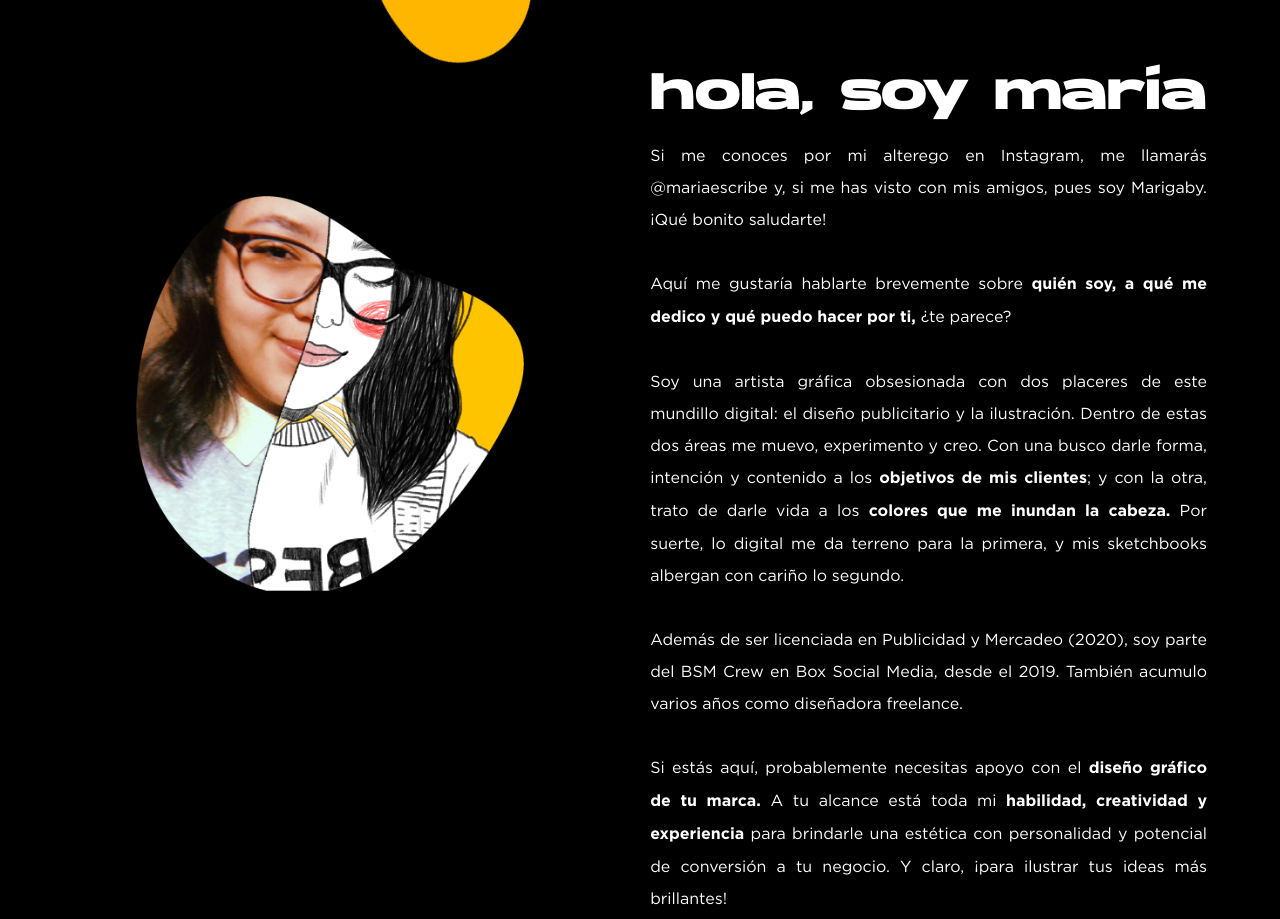
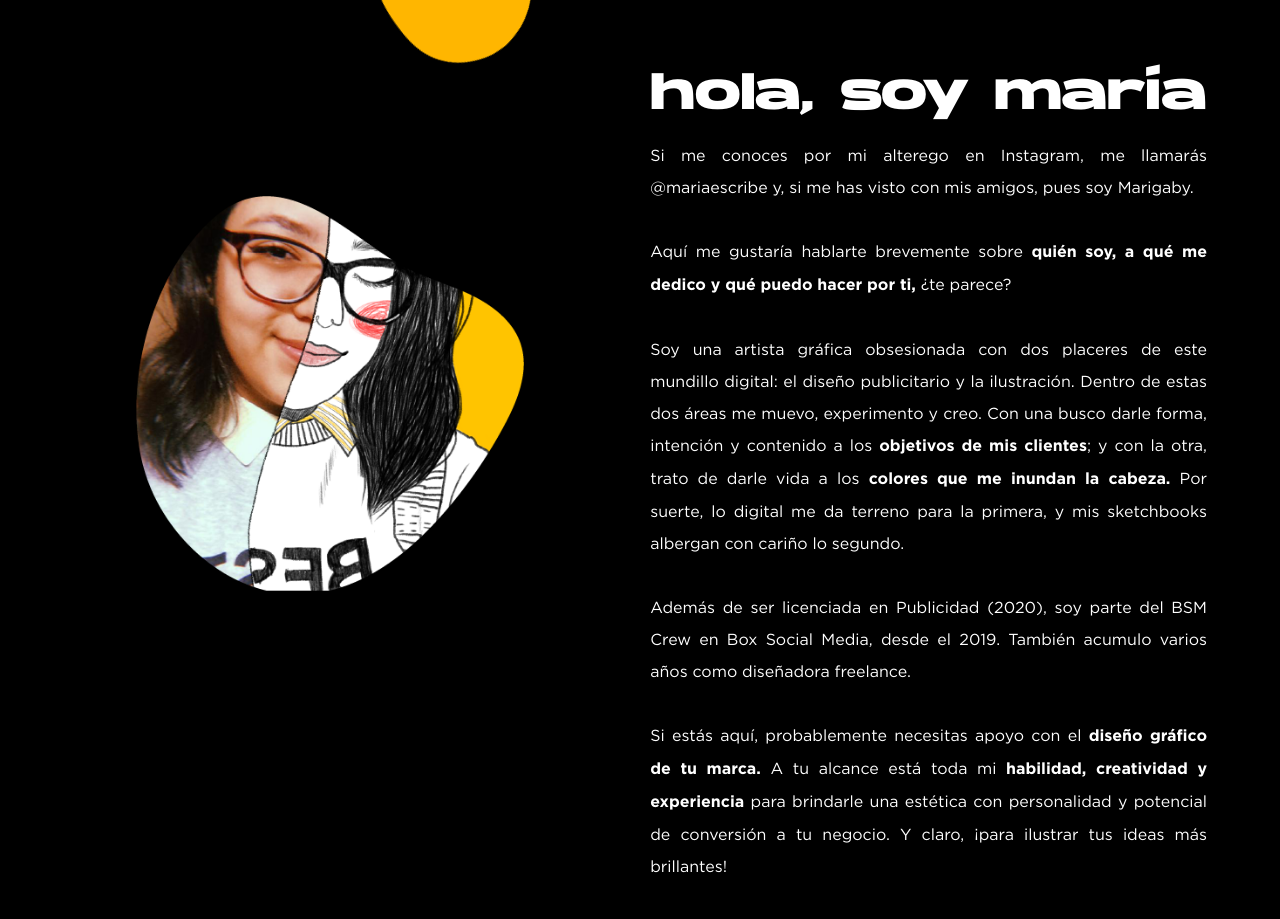
Before and after one commit to ovirex/website-maria, a website: page views/about.html in a window 1280 px wide. Shown: the part 740-1659 px from the top of the page. Drawn offline with Linux system fonts and the light colour scheme.

Commit message:
Modifica texto 'sobre mi'

```diff
--- a/views/about.html
+++ b/views/about.html
@@ -104,8 +104,7 @@
                             <p>
                                 Si me conoces por mi alterego en Instagram, me
                                 llamarás @mariaescribe y, si me has visto con
-                                mis amigos, pues soy Marigaby. ¡Qué bonito
-                                saludarte!
+                                mis amigos, pues soy Marigaby.
                             </p>
                             <br />
                             <br />
@@ -135,10 +134,10 @@
                             <br />
                             <br />
                             <p>
-                                Además de ser licenciada en Publicidad y
-                                Mercadeo (2020), soy parte del BSM Crew en Box
-                                Social Media, desde el 2019. También acumulo
-                                varios años como diseñadora freelance.
+                                Además de ser licenciada en Publicidad (2020),
+                                soy parte del BSM Crew en Box Social Media,
+                                desde el 2019. También acumulo varios años como
+                                diseñadora freelance.
                             </p>
                             <br />
                             <br />
```
